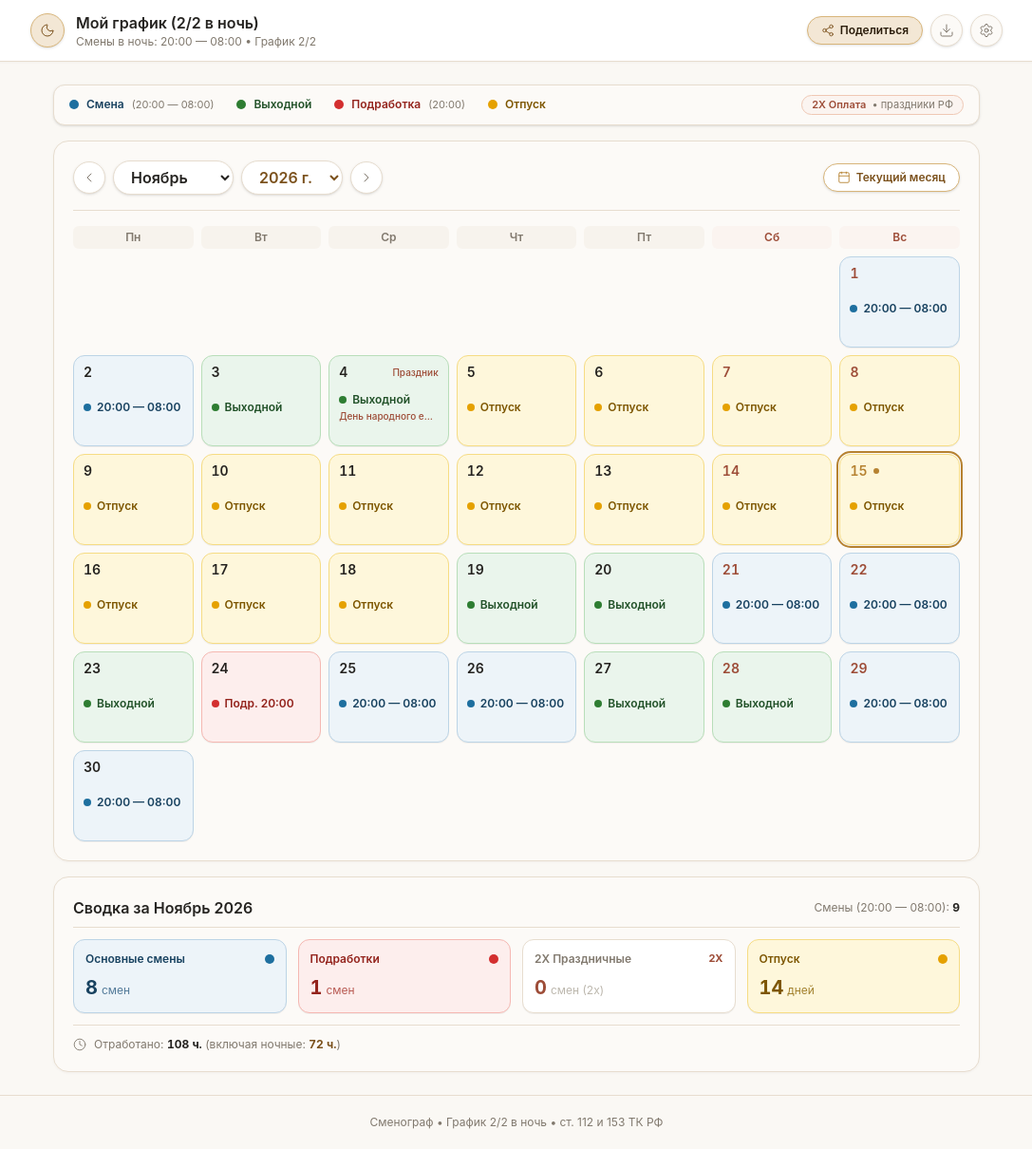
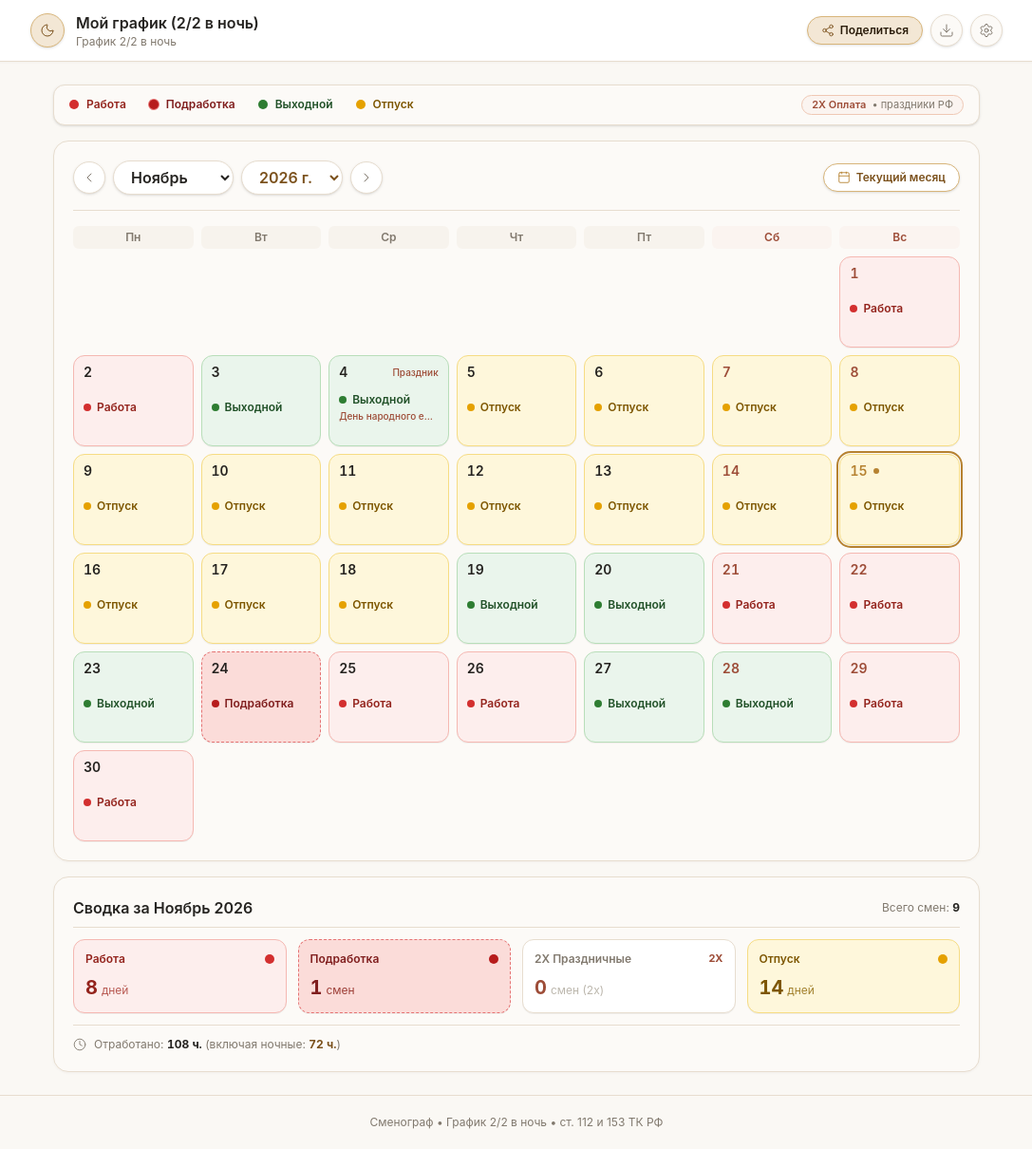
Before and after one commit to antajl/tabelium, a React (Vite) app: page / in a window 1280 px wide. Shown: the whole page at 95% size, without its empty margins (96-1183 px from the left). Built offline with nearby package versions, Linux system fonts and the light colour scheme.

Commit message:
style: set work and overtime to red palette, simplify labels to clean Работа and Подработка without time strings

```diff
--- a/src/components/CalendarGrid.tsx
+++ b/src/components/CalendarGrid.tsx
@@ -182,13 +182,7 @@ export const CalendarGrid: React.FC<CalendarGridProps> = ({
                   <span className={`w-2 h-2 rounded-full shrink-0 ${def.dotColor}`} />
                   <span className={`text-[11px] sm:text-xs font-semibold truncate ${def.colorText}`}>
                     <span className="sm:hidden">{def.shortLabel}</span>
-                    <span className="hidden sm:inline">
-                      {day.status === 'work'
-                        ? '20:00 — 08:00'
-                        : day.status === 'overtime'
-                        ? 'Подр. 20:00'
-                        : def.label}
-                    </span>
+                    <span className="hidden sm:inline">{def.label}</span>
                   </span>
                 </div>
 
--- a/src/components/DayModal.tsx
+++ b/src/components/DayModal.tsx
@@ -55,12 +55,12 @@ export const DayModal: React.FC<DayModalProps> = ({
   }[] = [
     {
       type: 'work',
-      label: 'Смена',
-      sublabel: 'Смена в ночь с 20:00 до 08:00',
-      dotColor: 'bg-[#1e6f9f]',
-      color: 'text-[#184260]',
-      border: 'border-[#bcd4e6]',
-      activeBg: 'bg-[#edf4f9] border-[#1e6f9f] ring-1 ring-[#1e6f9f]',
+      label: 'Работа',
+      sublabel: 'Плановая работа в ночь',
+      dotColor: 'bg-[#d32f2f]',
+      color: 'text-[#93231c]',
+      border: 'border-[#f5b8b2]',
+      activeBg: 'bg-[#fdeeed] border-[#d32f2f] ring-1 ring-[#d32f2f]',
     },
     {
       type: 'off',
@@ -74,11 +74,11 @@ export const DayModal: React.FC<DayModalProps> = ({
     {
       type: 'overtime',
       label: 'Подработка',
-      sublabel: 'Дополнительная смена с 20:00 до 08:00',
-      dotColor: 'bg-[#d32f2f]',
-      color: 'text-[#93231c]',
-      border: 'border-[#f5b8b2]',
-      activeBg: 'bg-[#fdeeed] border-[#d32f2f] ring-1 ring-[#d32f2f]',
+      sublabel: 'Дополнительная работа в ночь',
+      dotColor: 'bg-[#b71c1c]',
+      color: 'text-[#7f1d1d]',
+      border: 'border-[#e57373] border-dashed',
+      activeBg: 'bg-[#fbdcd9] border-[#b71c1c] ring-1 ring-[#b71c1c]',
     },
     {
       type: 'vacation',
@@ -138,11 +138,11 @@ export const DayModal: React.FC<DayModalProps> = ({
             Статус дня:{' '}
             <strong className="text-[#252320] font-semibold">
               {day.status === 'work'
-                ? 'Смена в ночь'
+                ? 'Работа'
                 : day.status === 'off'
                 ? 'Выходной'
                 : day.status === 'overtime'
-                ? 'Подработка в ночь'
+                ? 'Подработка'
                 : 'Отпуск'}
             </strong>
             {day.note && <p className="mt-2 text-xs text-[#81796e]">Заметка: {day.note}</p>}
--- a/src/components/LegendBar.tsx
+++ b/src/components/LegendBar.tsx
@@ -4,24 +4,22 @@ export const LegendBar: React.FC = () => {
   return (
     <div className="flex flex-wrap items-center justify-between gap-3 py-2.5 px-3 sm:px-4 bg-[#fcfaf7] rounded-xl border border-[#e7ddcf] text-xs shadow-sm">
       <div className="flex flex-wrap items-center gap-4 sm:gap-6">
-        {/* Смена */}
+        {/* Работа */}
         <div className="flex items-center gap-2">
-          <span className="w-2.5 h-2.5 rounded-full bg-[#1e6f9f] shrink-0" />
-          <span className="text-[#184260] font-semibold">Смена</span>
-          <span className="text-[#81796e] text-[11px]">(20:00 — 08:00)</span>
+          <span className="w-2.5 h-2.5 rounded-full bg-[#d32f2f] shrink-0" />
+          <span className="text-[#93231c] font-semibold">Работа</span>
+        </div>
+
+        {/* Подработка */}
+        <div className="flex items-center gap-2">
+          <span className="w-2.5 h-2.5 rounded-full bg-[#b71c1c] shrink-0 ring-1 ring-[#e57373]" />
+          <span className="text-[#7f1d1d] font-semibold">Подработка</span>
         </div>
 
         {/* Выходной */}
         <div className="flex items-center gap-2">
           <span className="w-2.5 h-2.5 rounded-full bg-[#2e7d32] shrink-0" />
           <span className="text-[#215128] font-semibold">Выходной</span>
-        </div>
-
-        {/* Подработка */}
-        <div className="flex items-center gap-2">
-          <span className="w-2.5 h-2.5 rounded-full bg-[#d32f2f] shrink-0" />
-          <span className="text-[#93231c] font-semibold">Подработка</span>
-          <span className="text-[#81796e] text-[11px]">(20:00)</span>
         </div>
 
         {/* Отпуск */}
--- a/src/components/MonthStats.tsx
+++ b/src/components/MonthStats.tsx
@@ -11,14 +11,13 @@ interface MonthStatsProps {
   stats: MonthStatistics;
   month: number;
   year: number;
-  config: UserScheduleConfig;
+  config?: UserScheduleConfig;
 }
 
 export const MonthStats: React.FC<MonthStatsProps> = ({
   stats,
   month,
   year,
-  config,
 }) => {
   const monthName = RUSSIAN_MONTH_NAMES[month - 1];
 
@@ -29,33 +28,33 @@ export const MonthStats: React.FC<MonthStatsProps> = ({
           Сводка за {monthName} {year}
         </h3>
         <span className="text-xs text-[#81796e]">
-          Смены ({config.shiftStartTime} — {config.shiftEndTime}): <strong className="text-[#252320] font-bold tabular-nums">{stats.totalNightShifts}</strong>
+          Всего смен: <strong className="text-[#252320] font-bold tabular-nums">{stats.totalNightShifts}</strong>
         </span>
       </div>
 
       {/* Metric Cards */}
       <div className="grid grid-cols-2 sm:grid-cols-4 gap-2.5 sm:gap-3">
         {/* Regular Work */}
-        <div className="p-3 rounded-xl bg-[#edf4f9] border border-[#bcd4e6] flex flex-col justify-between shadow-2xs">
-          <div className="flex items-center justify-between text-[#184260] text-xs font-semibold">
-            <span>Основные смены</span>
-            <span className="w-2.5 h-2.5 rounded-full bg-[#1e6f9f]" />
+        <div className="p-3 rounded-xl bg-[#fdeeed] border border-[#f5b8b2] flex flex-col justify-between shadow-2xs">
+          <div className="flex items-center justify-between text-[#93231c] text-xs font-semibold">
+            <span>Работа</span>
+            <span className="w-2.5 h-2.5 rounded-full bg-[#d32f2f]" />
           </div>
           <div className="mt-2 flex items-baseline gap-1">
-            <span className="text-lg sm:text-xl font-bold tabular-nums text-[#184260]">{stats.workDaysCount}</span>
-            <span className="text-xs text-[#527a99]">смен</span>
+            <span className="text-lg sm:text-xl font-bold tabular-nums text-[#93231c]">{stats.workDaysCount}</span>
+            <span className="text-xs text-[#b85a53]">дней</span>
           </div>
         </div>
 
         {/* Overtime */}
-        <div className="p-3 rounded-xl bg-[#fdeeed] border border-[#f5b8b2] flex flex-col justify-between shadow-2xs">
-          <div className="flex items-center justify-between text-[#93231c] text-xs font-semibold">
-            <span>Подработки</span>
-            <span className="w-2.5 h-2.5 rounded-full bg-[#d32f2f]" />
+        <div className="p-3 rounded-xl bg-[#fbdcd9] border border-[#e57373] border-dashed flex flex-col justify-between shadow-2xs">
+          <div className="flex items-center justify-between text-[#7f1d1d] text-xs font-semibold">
+            <span>Подработка</span>
+            <span className="w-2.5 h-2.5 rounded-full bg-[#b71c1c]" />
           </div>
           <div className="mt-2 flex items-baseline gap-1">
-            <span className="text-lg sm:text-xl font-bold tabular-nums text-[#93231c]">{stats.overtimeDaysCount}</span>
-            <span className="text-xs text-[#b85a53]">смен</span>
+            <span className="text-lg sm:text-xl font-bold tabular-nums text-[#7f1d1d]">{stats.overtimeDaysCount}</span>
+            <span className="text-xs text-[#9c3e37]">смен</span>
           </div>
         </div>
 
--- a/src/components/Navbar.tsx
+++ b/src/components/Navbar.tsx
@@ -38,7 +38,7 @@ export const Navbar: React.FC<NavbarProps> = ({
               )}
             </div>
             <p className="text-xs text-[#81796e] truncate">
-              Смены в ночь: 20:00 — 08:00 • График 2/2
+              График 2/2 в ночь
             </p>
           </div>
         </div>
--- a/src/types/schedule.ts
+++ b/src/types/schedule.ts
@@ -14,13 +14,13 @@ export interface ShiftDefinition {
 export const SHIFT_DEFINITIONS: Record<ShiftType, ShiftDefinition> = {
   work: {
     type: 'work',
-    label: 'Смена (20:00 — 08:00)',
-    shortLabel: 'Смена',
-    colorBg: 'bg-[#edf4f9] hover:bg-[#e1edf6]',
-    colorBorder: 'border-[#bcd4e6]',
-    colorText: 'text-[#184260]',
-    badgeBg: 'bg-[#dce9f4] text-[#184260] border-[#bcd4e6]',
-    dotColor: 'bg-[#1e6f9f]',
+    label: 'Работа',
+    shortLabel: 'Работа',
+    colorBg: 'bg-[#fdeeed] hover:bg-[#fbdcd9]',
+    colorBorder: 'border-[#f5b8b2]',
+    colorText: 'text-[#93231c]',
+    badgeBg: 'bg-[#fad9d5] text-[#93231c] border-[#f5b8b2]',
+    dotColor: 'bg-[#d32f2f]',
   },
   off: {
     type: 'off',
@@ -34,13 +34,13 @@ export const SHIFT_DEFINITIONS: Record<ShiftType, ShiftDefinition> = {
   },
   overtime: {
     type: 'overtime',
-    label: 'Подработка (20:00)',
-    shortLabel: 'Подр',
-    colorBg: 'bg-[#fdeeed] hover:bg-[#fbdcd9]',
-    colorBorder: 'border-[#f5b8b2]',
-    colorText: 'text-[#93231c]',
-    badgeBg: 'bg-[#fad9d5] text-[#93231c] border-[#f5b8b2]',
-    dotColor: 'bg-[#d32f2f]',
+    label: 'Подработка',
+    shortLabel: 'Подр.',
+    colorBg: 'bg-[#fbdcd9] hover:bg-[#f8c8c3]',
+    colorBorder: 'border-[#e57373] border-dashed',
+    colorText: 'text-[#7f1d1d]',
+    badgeBg: 'bg-[#f8c8c3] text-[#7f1d1d] border-[#e57373]',
+    dotColor: 'bg-[#b71c1c]',
   },
   vacation: {
     type: 'vacation',
```
